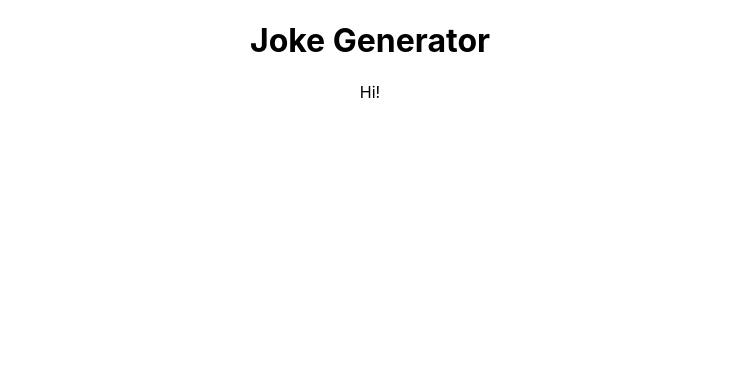
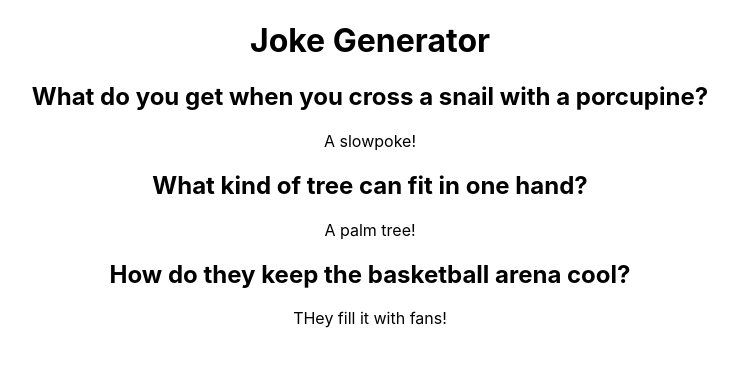
Before and after one commit to Rallen13/joke-generator, a React (Create React App) app: page / in a window 1280 px wide. Shown: the top 366 px of the page, without its empty margins (270-1008 px from the left). Built offline with nearby package versions, Linux system fonts and the light colour scheme.

Commit message:
Added JokesContainer and passed props to JokesContainer

```diff
--- a/src/App.js
+++ b/src/App.js
@@ -1,5 +1,7 @@
 import React, { Component } from "react";
+
 import "./App.css";
+import JokesContainer from "./Components/JokesContainer/JokesContainer";
 
 class App extends Component {
   constructor() {
@@ -29,7 +31,7 @@ class App extends Component {
     return (
       <main className="App">
         <h1>Joke Generator</h1>
-        <p>Hi!</p>
+        <JokesContainer jokes={this.state.jokes} />
       </main>
     );
   }
--- a/src/Components/JokesContainer/JokesContainer.js
+++ b/src/Components/JokesContainer/JokesContainer.js
@@ -0,0 +1,17 @@
+import React from "react";
+import "./JokesContainer.css";
+
+const JokesContainer = ({ jokes }) => {
+  const jokeCards = jokes.map((joke) => {
+    return (
+      <div>
+        <h2>{joke.joke}</h2>
+        <p>{joke.punchline}</p>
+      </div>
+    );
+  });
+
+  return <section className="jokes-container">{jokeCards}</section>;
+};
+
+export default JokesContainer;
```
Also changed, not shown: src/Components/JokeCard/JokeCard.css (added), src/Components/JokeCard/JokeCard.js (added).
